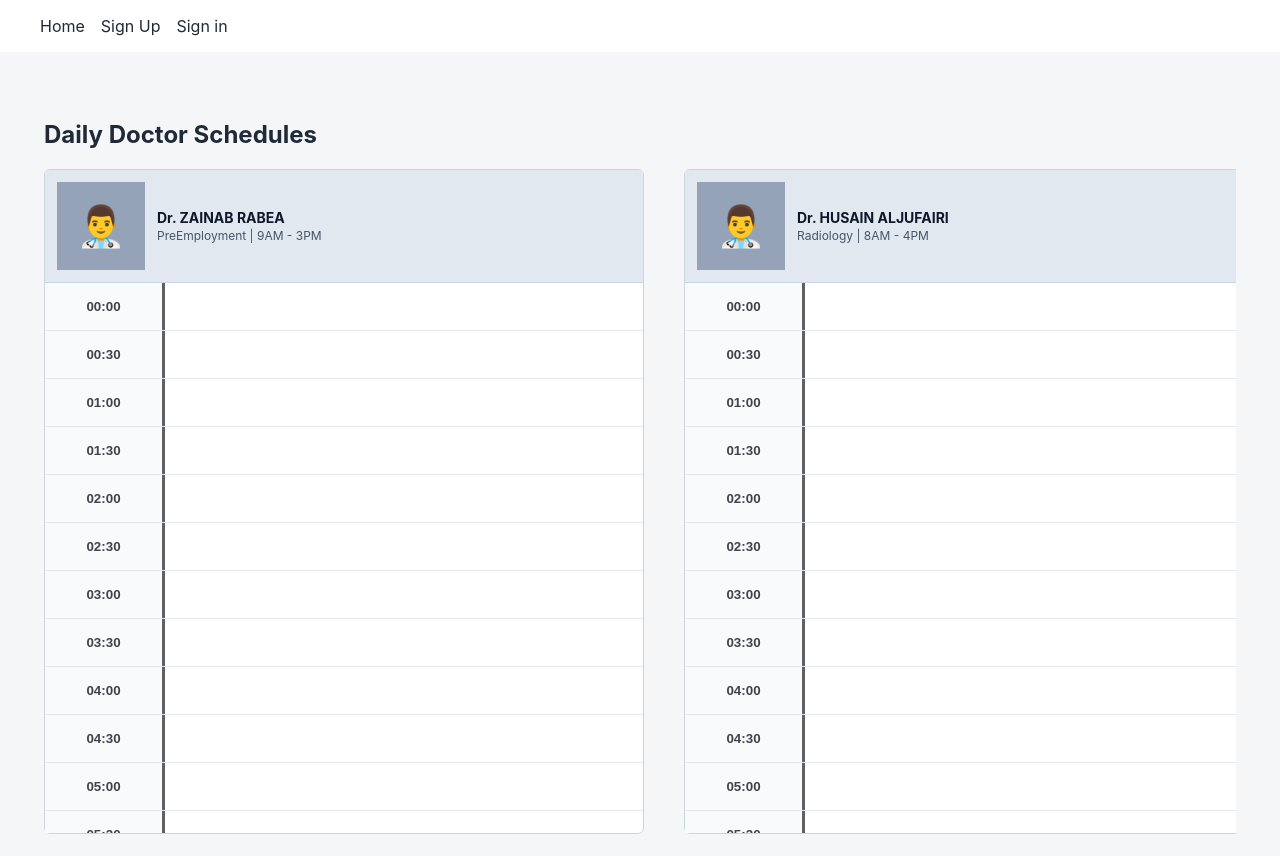
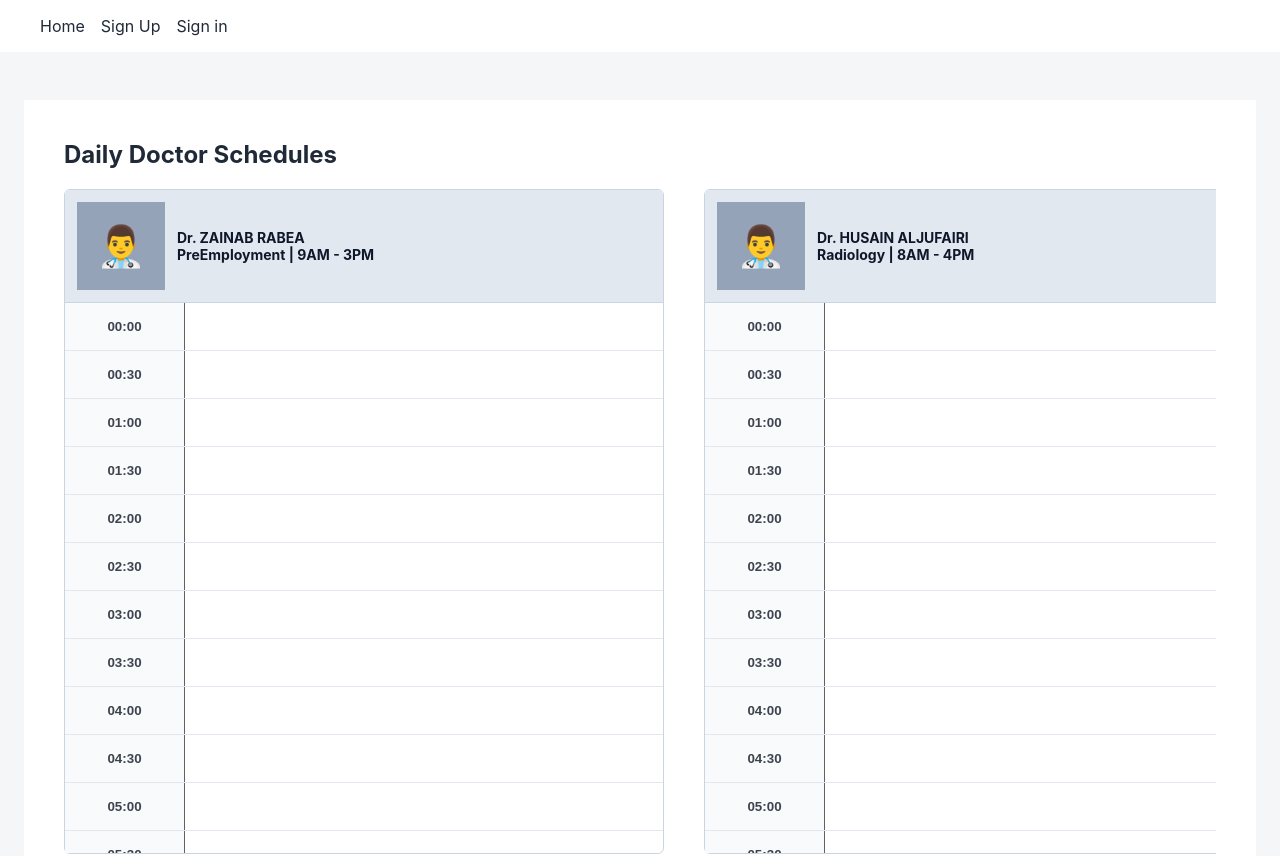
Before and after one commit to fadhel-s-hashem/Medi-App-frontend, a React (Vite) app: page / in a window 1280 px wide. Shown: the top 856 px of the page. Built offline with nearby package versions, Linux system fonts and the light colour scheme; no server answers.

Commit message:
add seperate css edit

```diff
--- a/src/index.css
+++ b/src/index.css
@@ -64,3 +64,98 @@ h1, h2, h3, p {
 .blue{
   color: var(--color-primary);
 }
+
+.template-card {
+  padding: 5dvh;
+  background-color: #ffffff;
+}
+
+.schedule-container {
+  display: flex;
+  gap: 5dvh;
+  overflow-x: auto;
+  padding-bottom: 10px;
+}
+
+.doctor-card {
+  width: 75dvh;
+  background-color: #ffffff;
+  border: 1px solid #cbd5e1;
+  border-radius: 6px;
+  flex-shrink: 0;
+}
+
+.doctor-outer-profile {
+  display: flex;
+  align-items: center;
+  gap: 12px;
+  padding: 12px;
+  background-color: #e2e8f0;
+  border-bottom: 1px solid #cbd5e1;
+  border-top-left-radius: 5px;
+  border-top-right-radius: 5px;
+}
+
+.doctor-inner-profile {
+  width: 11dvh;
+  height: 11dvh;
+  background-color: #94a3b8;
+  display: flex;
+  align-items: center;
+  justify-content: center;
+  color: #ffffff;
+  font-weight: bold;
+  font-size: 5dvh;
+}
+
+.doctor-details {
+  display: flex;
+  flex-direction: column;
+}
+
+.doctor-info {
+  font-weight: bold;
+  font-size: 14px;
+  color: #0f172a;
+}
+
+.time-division {
+  max-height: 550px;
+  overflow-y: auto;
+}
+
+.time-container {
+  display: flex;
+  border-bottom: 1px solid #e2e8f0;
+  min-height: 36px;
+}
+
+.time-button {
+  width: 15dvh;
+  padding: 2dvh;
+  background-color: #f8fafc;
+  border-right: solid 1px #5e6165;
+  border-radius: 0dvh;
+  color: #3d444e;
+}
+
+.patient-card-container {
+  flex: 1;
+  padding: 1dvh;
+  display: flex;
+  flex-direction: column;
+  gap: 2px;
+}
+
+.patient-card {
+  background-color: #38bdf8;
+  color: black;
+  padding: 0.7dvh;
+  border-radius: 1dvh;
+  font-size: 11px;
+  font-weight: bold;
+  display: flex;
+  justify-content: space-between;
+  align-items: center;
+  border: 0.4dvh solid #0284c7;
+}
--- a/src/pages/DailySchedule.jsx
+++ b/src/pages/DailySchedule.jsx
@@ -1,4 +1,4 @@
-import React from 'react';
+// import React from 'react';
 
 // Sample data for the daily schedule
 const scheduleData = [
--- a/src/pages/ScheduleTemplate.jsx
+++ b/src/pages/ScheduleTemplate.jsx
@@ -1,5 +1,4 @@
 const ScheduleTemplate = () => {
-  // Static mock data strictly for visual template preview
   const generate24HourSlots = () => {
     const timeSlots = []
 
@@ -46,107 +45,37 @@ const timeSlots = generate24HourSlots()
   ]
 
   return (
-    <div style={{ padding: '20px', backgroundColor: '#f4f6f8' }}>
-      <h2 >Daily Doctor Schedules</h2>
+    <div className="template-card">
+      <h2>Daily Doctor Schedules</h2>
 
       {/* Main horizontal container for doctors */}
-      <div style={{ display: 'flex', gap: '5dvh', overflowX: 'auto', paddingBottom: '10px' }}>
+      <div className="schedule-container">
         {mockSchedules.map((doc) => (
-          <div
-            key={doc.id}
-            style={{
-              width: '75dvh',
-              backgroundColor: '#ffffff',
-              border: '1px solid #cbd5e1',
-              borderRadius: '6px',
-              flexShrink: 0,
-            }}
-          >
+          <div key={doc.id} className="doctor-card">
             {/* Top Doctor Profile Header */}
-            <div
-              style={{
-                display: 'flex',
-                alignItems: 'center',
-                gap: '12px',
-                padding: '12px',
-                backgroundColor: '#e2e8f0',
-                borderBottom: '1px solid #cbd5e1',
-                borderTopLeftRadius: '5px',
-                borderTopRightRadius: '5px',
-              }}
-            >
-              <div
-                style={{
-                  width: '11dvh',
-                  height: '11dvh',
-                  backgroundColor: '#94a3b8',
-                  display: 'flex',
-                  alignItems: 'center',
-                  justifyContent: 'center',
-                  color: '#fff',
-                  fontWeight: 'bold',
-                  fontSize: '5dvh',
-                }}
-              >
-                👨‍⚕️
-              </div>
-              <div>
-                <div style={{ fontWeight: 'bold', fontSize: '14px', color: '#0f172a' }}>
-                  {doc.doctorName}
-                </div>
-                <div style={{ fontSize: '12px', color: '#475569', marginTop: '2px' }}>
+            <div className="doctor-outer-profile">
+              <div className="doctor-inner-profile">👨‍⚕️</div>
+              <div className="doctor-details">
+                <div className="doctor-info">{doc.doctorName}</div>
+                <div className="doctor-info">
                   {doc.specialty} | {doc.shift}
                 </div>
               </div>
             </div>
 
             {/* Time Slot List */}
-            <div style={{ maxHeight: '550px', overflowY: 'auto' }}>
+            <div className="time-division">
               {timeSlots.map((time) => {
                 const slotAppointments = doc.appointments[time] || []
-
                 return (
-                  <div
-                    key={time}
-                    style={{
-                      display: 'flex',
-                      borderBottom: '1px solid #e2e8f0',
-                      minHeight: '36px',
-                    }}
-                  >
+                  <div key={time} className="time-container">
                     {/* Time Label Column */}
-                    <button
-                      style={{
-                        width: '15dvh',
-                        padding: '2dvh',
-                        backgroundColor: '#f8fafc',
-                        borderRight: 'solid #5e6165',
-                        borderRadius: '0dvh',
-                        color: '#3d444e',
-
-                      }}
-                    >
-                      {time}
-                    </button>
+                    <button className="time-button">{time}</button>
 
                     {/* Patient Cards Container */}
-                    <div style={{ flex: 1, padding: '1dvh', display: 'flex', flexDirection: 'column', gap: '2px' }}>
+                    <div className="patient-card-container">
                       {slotAppointments.map((patient, idx) => (
-                        <div
-                          key={idx}
-                          style={{
-                            backgroundColor: '#38bdf8',
-                            color: 'black',
-                            padding: '0.7dvh',
-                            borderRadius: '1dvh',
-                            fontSize: '11px',
-                            fontWeight: 'bold',
-                            display: 'flex',
-                            justifyContent: 'space-between',
-                            alignItems: 'center',
-                            border: '0.4dvh solid #0284c7',
-                          }}
-                        >
+                        <div key={idx} className="patient-card">
                           <span>{patient.name}</span>
                           <span>CPR: {patient.cpr}</span>
                         </div>
```
Lines whose indentation alone changed are shown as unchanged.
